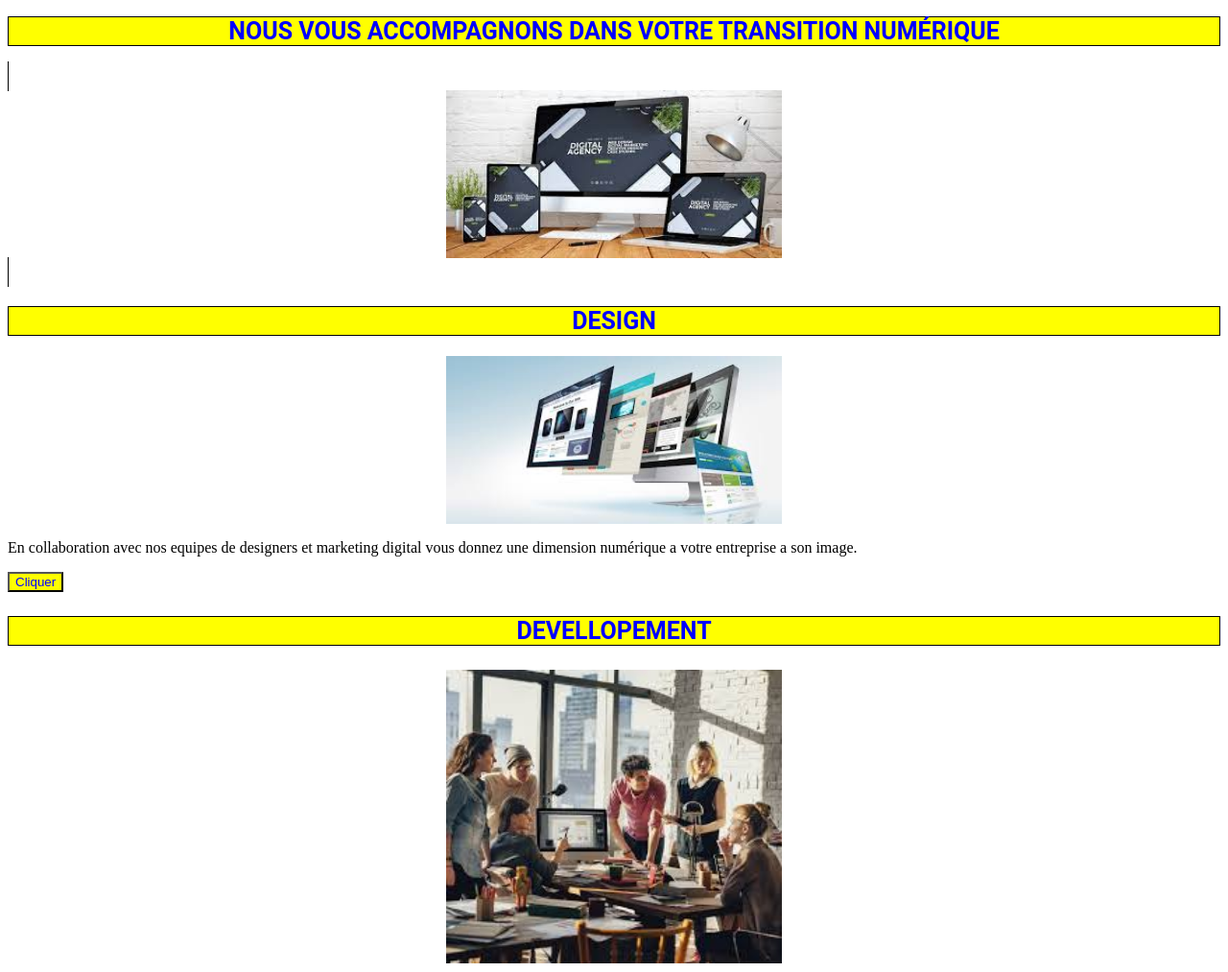
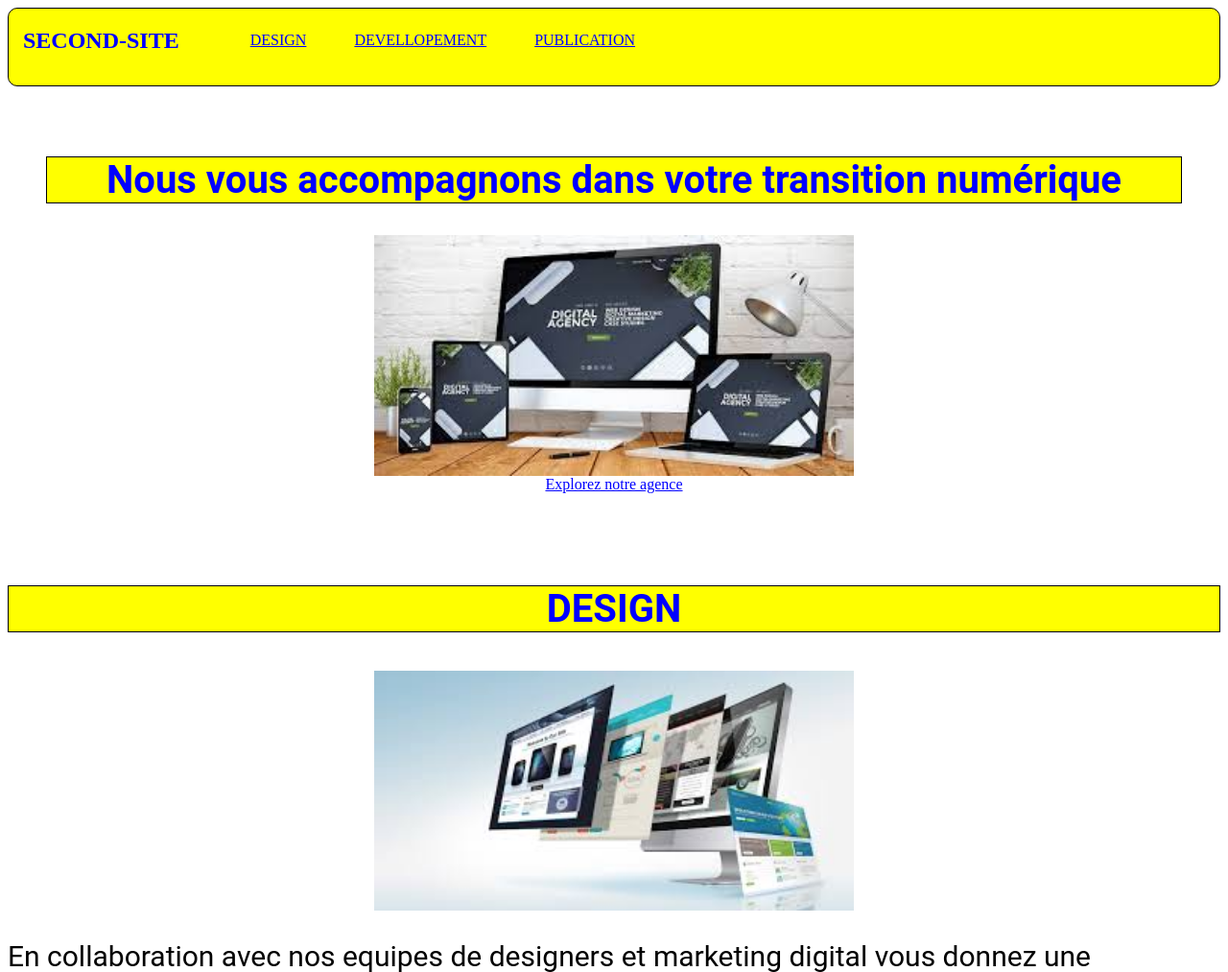
Before and after one commit to Benyahia-Nassim/Benyahia-Nassim.github.io, a plain HTML site: page second-site/index.html.html in a window 1280 px wide. Shown: the top 1013 px of the page at 96% size. Drawn offline with Linux system fonts and the light colour scheme.

Commit message:
Add files via upload

```diff
--- a/second-site/core/style form.css
+++ b/second-site/core/style form.css
@@ -4,18 +4,36 @@ html, body {
     font-family: Roboto, Arial, sans-serif;
     font-size: 15px;
     }
+
+    form{
+        display: block;
+    }
+
+    h1{
+        text-align: center;
+        font-size: 50px;
+    }
+
+    img{
+        border-radius: 55px;
+        box-shadow: 10px 5px 5px 5px blue;
+    }
+    /* le style de l'image est fait pour valider l'exercice2*/
+
     .formcontainer {
     text-align: left;
     margin: 77px 50px 72px;
     }
+
     input[type=text], input[type=password]{
     width: 100%;
     padding: 16px 8px;
     margin: 8px 0;
     display: inline-block;
-    border: 1px solid #ccc;
+    border: 1px solid grey;
     box-sizing: border-box;
     }
+
     button {
     background-color: blue;
     color: white;
@@ -23,5 +41,5 @@ html, body {
     margin: 10px 0;
     border: none;
     cursor: grab;
-    width: 48%;
+    width: 50%;
     }
--- a/second-site/core/style.css
+++ b/second-site/core/style.css
@@ -1,16 +1,52 @@
-h1 {
-  font-family: Roboto, Arial, sans-serif;
-  font-size: 25px;
-  text-align: center;
+nav{
+  height: 80px;
+  display: flex;
+  border: solid 1px;
+  border-radius: 10px;
+  border-color: black;
+  background-color: yellow;
   color: blue;
-  background-color: yellow;
-  border: 1px solid black;
-  text-transform: uppercase;
 }
 
-h2 {
+a{
+  color: blue;
+}
+
+nav h1{
+  margin: 20;
+  padding: 0px 0px 20px 15px;
+}
+
+nav ul{
+  display: flex;
+  margin:0px ;
+  padding: 24px;
+  list-style: none;
+}
+
+nav li{
+  text-align: right;
+  margin-left: 50px;
+}
+
+header {
+  text-align: center;
+  padding: 40px;
+}
+
+.content{
+  margin: 0 auto;
+}
+
+img{
+  position: relative;
+  margin: 0 auto;
+  width: 500px;
+  display: block;
+}
+h2{
   font-family: Roboto, Arial, sans-serif;
-  font-size: 25px;
+  font-size: 40px;
   text-align: center;
   color: blue;
   background-color: yellow;
@@ -19,15 +55,24 @@ h2 {
 
 h3 {
   font-family: Roboto, Arial, sans-serif;
-  font-size: 25px;
+  font-size: 40px;
   text-align: center;
   color: blue;
   background-color: yellow;
   border: 1px solid black;
 }
+
 h4 {
   font-family: Roboto, Arial, sans-serif;
-  font-size: 25px;
+  font-size: 40px;
+  text-align: center;
+  color: blue;
+  background-color: yellow;
+  border: 1px solid black;
+}
+h5 {
+  font-family: Roboto, Arial, sans-serif;
+  font-size: 40px;
   text-align: center;
   color: blue;
   background-color: yellow;
@@ -35,31 +80,25 @@ h4 {
 }
 
 p {
+  font-family: Roboto, Arial, sans-serif;
+  font-size: 30px;
+  text-align: left;
   color: black;
 }
 
-img {
-  position: relative;
-  margin: 0 auto;
-  width: 350px;
-  display: block;
-}
 button{
   color: blue;
   background-color: yellow;
 }
-
 footer{
+  border: solid 3px black;
+}
+footer a{
   font-family: Roboto, Arial, sans-serif;
-  font-size: 25px;
-  text-align: left;
-  color: yellow;
-}
-a{
-  font-family: Roboto, Arial, sans-serif;
+  font-weight:bold;
   font-size: 25px;
   text-align: center;
   color:blue;
   background-color: yellow;
-  border: 1px solid black;
+  border: 3px solid blue;
 }
--- a/second-site/index.html.html
+++ b/second-site/index.html.html
@@ -2,39 +2,68 @@
 <!doctype html>
 <head>
   <meta charset="utf-8">
+  <meta name="language" content="fr">
+  <meta name="description" content="2em exercice template"/>
+  <meta name="subject" content="creation d'un deuxieme template">
+  <meta name="og:email" content="benyahianassim56@gmail.com"/>
+  <meta name="og:country-name" content="France"/>
+  <meta name="twitter.title" content="second-site">
+  <!--ajout de meta pour un meilleir referencement SEO-->
   <title>Web Agence</title>
   <link rel="stylesheet" href="core/style.css">
-  <link href="form.html">
+  <link href="form.html"> <!--lien vers une page formulaire-->
 </head>
 <body>
-  <h1>Nous vous accompagnons dans votre transition numérique</h1>
-  <a href=https://groupeoctopus.fr/agence-web-landing/?gclid=Cj0KCQiA-JacBhC0ARIsAIxybyN-EaLK0bITE_F38us1LAe5xRSDh4ouBo-pjfx6k7Cg6VGBLqchaK4aAiCtEALw_wcB target="_blank">
-    <img src="assets/web agency.jpg" alt="representation agence web">
-  </a>
-
-<div class="container-fluid ">
-    <h2>DESIGN</h2>
+  <nav class="secondary-block">
+    <h1>SECOND-SITE</h1>
+    <ul>
+      <li><a href="#design">DESIGN</a></li>
+      <li><a href="#devellopement">DEVELLOPEMENT</a></li>
+      <li><a href="#publication">PUBLICATION</a></li>
+    </ul>
+  </nav>
+  <!--grace au nav liens interne-->
+<header>
+  <div class="content">
+    <h2>Nous vous accompagnons dans votre transition numérique</h2>
+      <a href=https://groupeoctopus.fr/agence-web-landing/?gclid=Cj0KCQiA-JacBhC0ARIsAIxybyN-EaLK0bITE_F38us1LAe5xRSDh4ouBo-pjfx6k7Cg6VGBLqchaK4aAiCtEALw_wcB target="_blank">
+        <figure>
+          <img src="assets/web agency.jpg" alt="representation agence web">
+            <figcaption>Explorez notre agence</figcaption>
+        </figure>
+      </a>
+  </div>
+</header>
+<!--grace au header lien sur image-->
+<section id="design">
+    <h3>DESIGN</h3>
       <img src="assets/design.jpg" alt="agence web">
         <p> En collaboration avec nos equipes de designers et marketing digital vous donnez une dimension numérique a votre entreprise a son image.</p>
           <button>Cliquer</button>
-    <h3>DEVELLOPEMENT</h3>
+</section>
+<section id="devellopement">
+    <h4>DEVELLOPEMENT</h4>
       <img src="assets/development.jpg" alt="agence web devellopement">
         <p>En collaboration avec nos equipes de designers et marketing digital vous donnez une dimension numérique a votre entreprise a son image. </p>
           <button>Cliquer</button>
-    <h4>PUBLICATION</h4>
+</section>
+<section id="publication">
+    <h5>PUBLICATION</h5>
       <img src="assets/publication.jpg">
         <p>En collaboration avec nos equipes de designers et marketing digital vous donnez une dimension numérique a votre entreprise a son image.</p>
           <button>Cliquer</button>
-</div>
-
-<footer id="secondary-block">
-    <p>la solidarite est de mise </p>
-    <p>aider les autres nous aides</p>
-    <p>pour s'en sortir il faut s'accrocher</p>
+</section>
+<!--module semantique et ajout d'image-->
+<footer id="last-block">
+  <p>La solidarite est de mise<br>Aider les autres nous aides<br>Pour s'en sortir il faut s'accrocher</p>
+     <a href="form.html">CONTACTEZ-NOUS</a>
 </footer>
-<a href="form.html">FORMULAIRE</a>
-  ...
-  <!-- Le reste du contenu -->
-  ...
 </body>
+<!--désolé yoann j'ai fais de mon mieux pour amélioré un peu et respecter les consignes...
+  s'ayez je suis mort lol je ne sais pas coomment tu fais mais rejoindre ton rythme
+  c'est pas pour tout de suite mdr
+weekend dernier j'etais malade et j'avais tout miser dessus , cette fois sa va le faire !!
+Bonne nuit ou bonne journée , El Professor .
+Nassim
+-->
 </html>
```
Also changed, not shown: second-site/form.html (+7 -1 lines).
